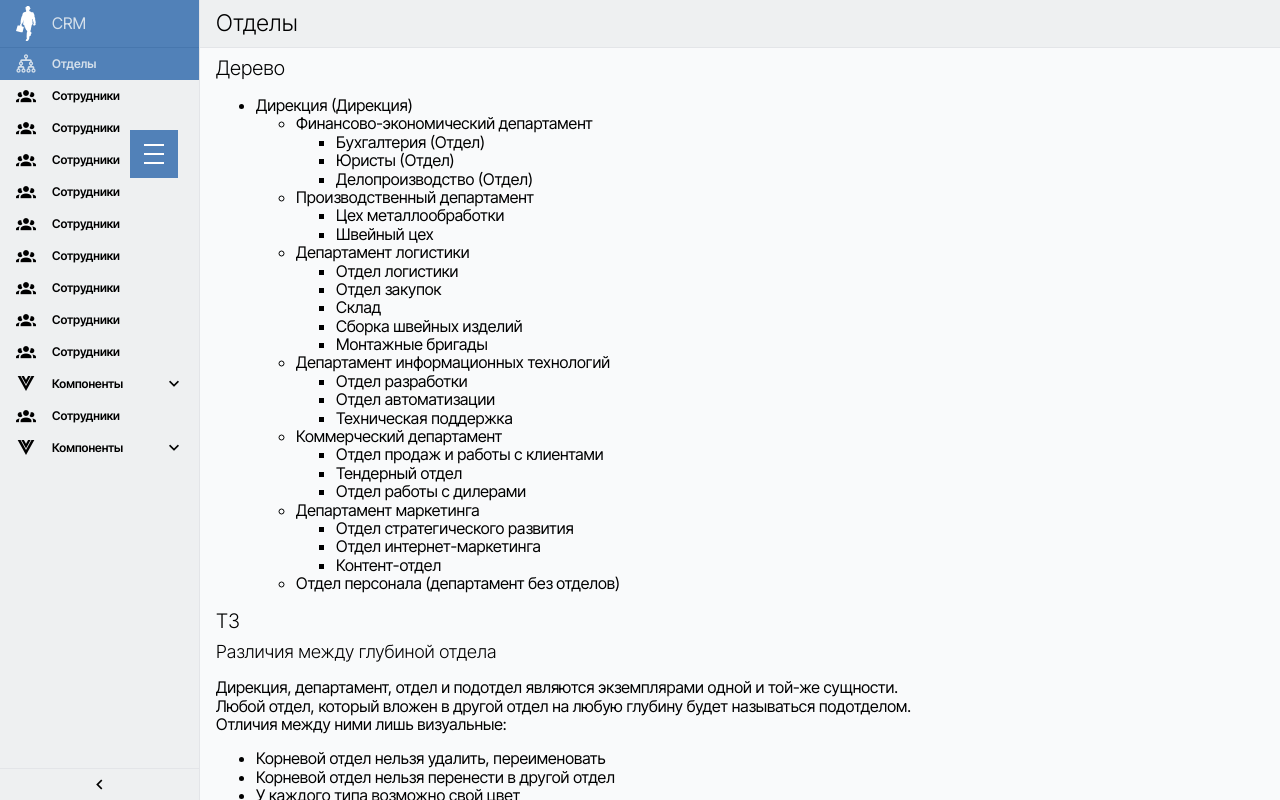
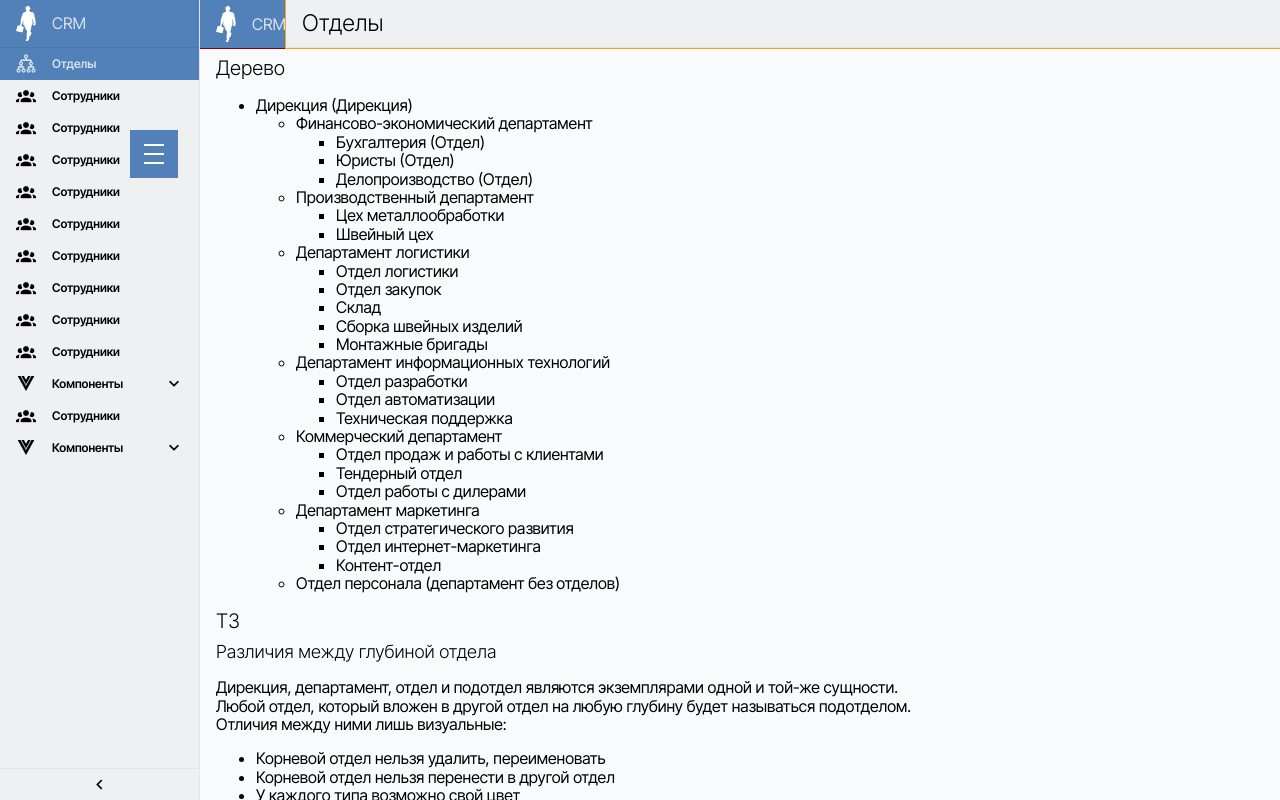
Before and after one commit to hardmagnett/big-company, a Vue app: page / in a window 1280 px wide. Built offline with nearby package versions, Linux system fonts and the light colour scheme.

Commit message:
Чето наделал 01

```diff
--- a/src/a-library/components/layout/AContainer/AContainer.vue
+++ b/src/a-library/components/layout/AContainer/AContainer.vue
@@ -1,5 +1,13 @@
 <template>
   <div class="a-container">
+    <div class="a-container__header">
+      <div class="a-container__top-left">
+        <AHeader
+            :isMainMenuCollapsed="isMainMenuCollapsed"
+            logoUrl="/src/app/assets/images/logo.svg"
+            textNearLogo="CRM"
+        />
+      </div>
       <div
           id="page-header-place"
           class="a-container__page-header-place"
@@ -7,14 +15,7 @@
         <!--сюда контент передается телепортом из view-х-->
       </div>
 
-    <!--<template v-slot:header>-->
-
-      <!--<APageHeader id="page-header">-->
-      <!--  &lt;!&ndash;Структура кампании&ndash;&gt;-->
-      <!--</APageHeader>-->
-    <!--</template>-->
-
-    <!--<slot name="header"></slot>-->
+    </div>
     <div class="container__main-content mod--cool-scrollbar">
       <slot />
     </div>
@@ -26,9 +27,22 @@
 .a-container {
   display: flex;
   flex-flow: column nowrap;
+  .a-container__header {
+    flex: 0 0 auto;
+
+    display: flex;
+    flex-flow: row nowrap;
+
+    .a-container__top-left {
+      outline: 1px solid darkred;
+    }
+
     .a-container__page-header-place {
-    flex: 0 0 auto;
+      flex: 1 0 auto;
+      outline: 1px solid orange;
     }
+  }
+
   .container__main-content {
     flex: 1 1 auto;
     /*background-color: red;*/
@@ -57,3 +71,28 @@
   }
 }
 </style>
+<script setup lang="ts">
+
+import {computed, ref} from "vue";
+import {storeToRefs} from "pinia";
+import localStorageService from '@/a-library/helpers/DOM/localStorageService';
+import {useResponsiveStore} from "@/a-library/stores/responsive";
+const responsiveStore = useResponsiveStore()
+
+const { isMdOrMore } = storeToRefs(responsiveStore)
+
+
+let isCollapsedOnBigScreen = ref(localStorageService.getItem('isMenuCollapsedOnBigScreen', false))
+let isCollapsedOnSmallScreen = ref(localStorageService.getItem('isMenuCollapsedOnSmallScreen', true))
+
+let isBig = computed(()=>{
+  // return isEqualOrMoreThan.value('--bp-md')
+  return isMdOrMore.value()
+})
+
+let isMainMenuCollapsed = computed(()=>{
+  let isCollapsedByBigScreen = isBig.value && isCollapsedOnBigScreen.value
+  let isCollapsedBySmallScreen = !isBig.value && isCollapsedOnSmallScreen.value
+  return isCollapsedByBigScreen || isCollapsedBySmallScreen
+})
+</script>
--- a/src/a-library/components/layout/AMainMenu/AMainMenu.vue
+++ b/src/a-library/components/layout/AMainMenu/AMainMenu.vue
@@ -27,16 +27,23 @@ import type {MenuItem} from '@/a-library/components/layout/AMainMenu/types';
 
 
 const responsiveStore = useResponsiveStore()
-const { isEqualOrMoreThan } = storeToRefs(responsiveStore)
+const { isMdOrMore } = storeToRefs(responsiveStore)
 
+// Возможно выпилить отсюда и перенести в AContainer.
+// А здесь принимать готовое значение.
 let isBig = computed(()=>{
-  return isEqualOrMoreThan.value('--bp-md')
+  console.log(1)
+  return isMdOrMore.value()
+  // return isEqualOrMoreThan.value('--bp-md')
 })
 
-
+// Возможно выпилить отсюда и перенести в AContainer.
+// А здесь принимать готовое значение.
 let isCollapsedOnBigScreen = ref(localStorageService.getItem('isMenuCollapsedOnBigScreen', false))
 let isCollapsedOnSmallScreen = ref(localStorageService.getItem('isMenuCollapsedOnSmallScreen', true))
 
+// Возможно выпилить отсюда и перенести в AContainer.
+// А здесь принимать готовое значение.
 let isCollapsed = computed(()=>{
   let isCollapsedByBigScreen = isBig.value && isCollapsedOnBigScreen.value
   let isCollapsedBySmallScreen = !isBig.value && isCollapsedOnSmallScreen.value
--- a/src/a-library/stores/responsive.js
+++ b/src/a-library/stores/responsive.js
@@ -12,17 +12,19 @@ export const useResponsiveStore = defineStore('responsive', ()=>{
     documentWidth.value = newVal
   });
 
-  // todo сделать ф-и, аналогичные переменным в css.
   const isEqualOrMoreThan = computed((state) => {
     return (breakpointVariableName) => {
       let bpValue = getCSSVariable(breakpointVariableName);
-      // let isEqualOrMoreThan = state.documentWidth >= bpValue
-      // let isEqualOrMoreThan = state.documentWidth >= bpValue
       let isEqualOrMoreThan = documentWidth.value >= bpValue
       return isEqualOrMoreThan
     }
   })
+  const isMdOrMore = computed((state) => {
+    return ()=>{
+      return isEqualOrMoreThan.value('--bp-md')
+    }
 
-  return { isEqualOrMoreThan }
+  })
+  return { isMdOrMore }
 
 })
```
Lines whose indentation alone changed are shown as unchanged.
